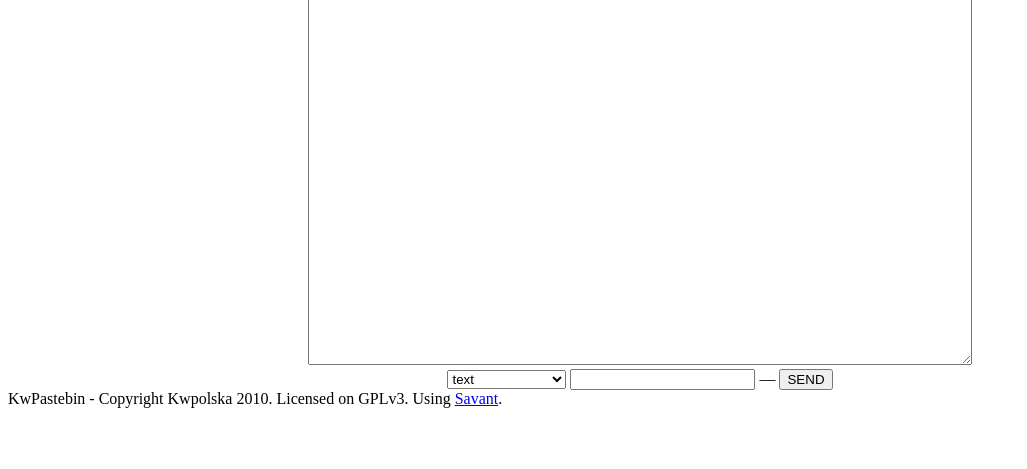
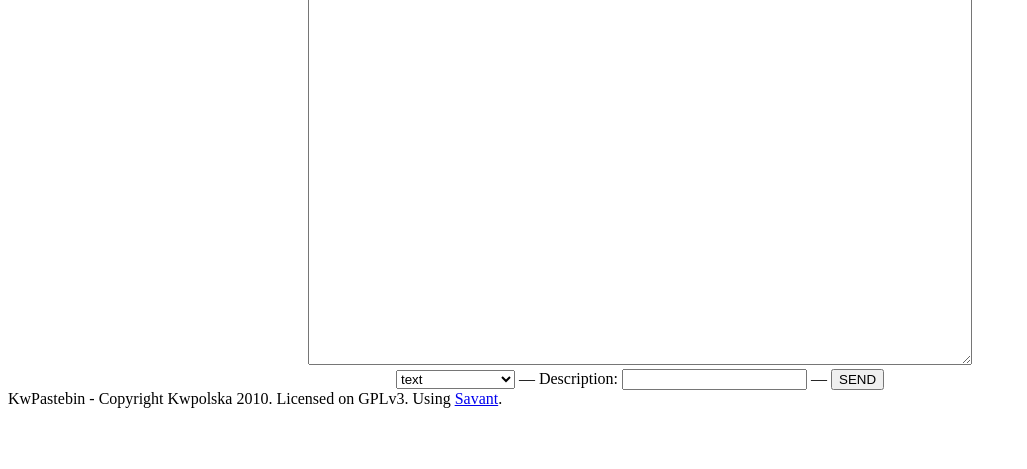
Before and after one commit to Kwpolska-graveyard/kwpastebin, a PHP site: page /?key=1 in a window 1280 px wide. Shown: the part 136-605 px from the top of the page, without its empty margins (0-1027 px from the left). Run offline with PHP 8.4, Linux system fonts and the light colour scheme.

Commit message:
an mdash

```diff
--- a/index.php
+++ b/index.php
@@ -36,7 +36,7 @@ ob_start();
 <optgroup label="V"><option>vala</option> <option>vbnet</option> <option>vb</option> <option>verilog</option> <option>vhdl</option> <option>vim</option> <option>visualfoxpro</option> <option>visualprolog</option> <option>whitespace</option>
 <optgroup label="W"><option>whois</option> <option>winbatch</option></optgroup>
 <optgroup label="X"><option>xbasic</option> <option>xml</option> <option>xorg_conf</option> <option>xpp</option></optgroup>
-<optgroup label="Z"><option>z80</option></optgroup> </select> <input type="text" name="desc"> &mdash; <input type="submit" value="SEND">
+<optgroup label="Z"><option>z80</option></optgroup> </select> &mdash; Description: <input type="text" name="desc"> &mdash; <input type="submit" value="SEND">
 </div>
 <input type="hidden" name="key" value="<?php $_GET['key']; ?>">
 </form>
@@ -52,7 +52,6 @@ if(isset($_GET['id'])) {
    {
       $pdo = new PDO($dbdsn, $dbusr, $dbpwd, array(PDO::MYSQL_ATTR_INIT_COMMAND => "SET NAMES utf8"));
       $pdo -> setAttribute(PDO::ATTR_ERRMODE, PDO::ERRMODE_EXCEPTION);
-
       $stmt = $pdo -> prepare('SELECT code, language, dsc FROM `'.$dbtbl.'` WHERE `timestamp` = ?');
       $stmt->execute(array($_GET['id']));
       $obj = $stmt->fetch(PDO::FETCH_OBJ);
```
